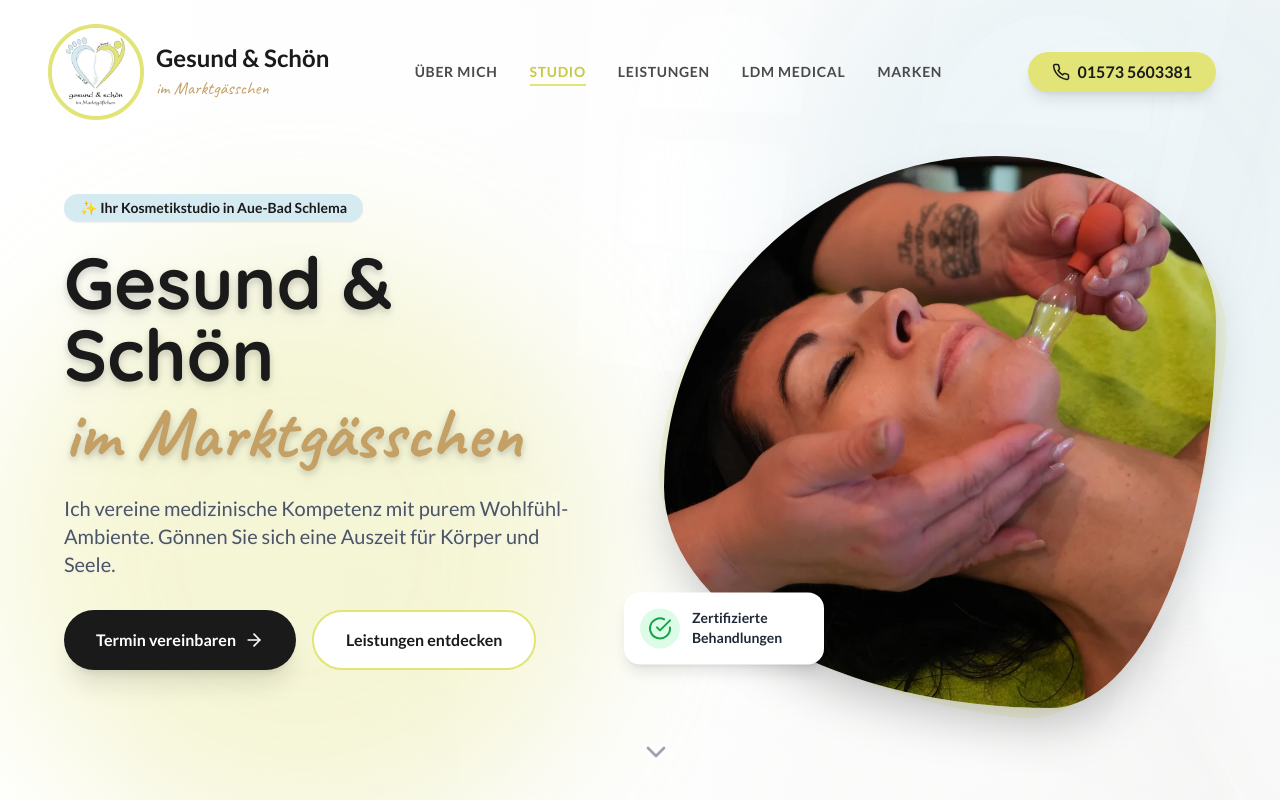
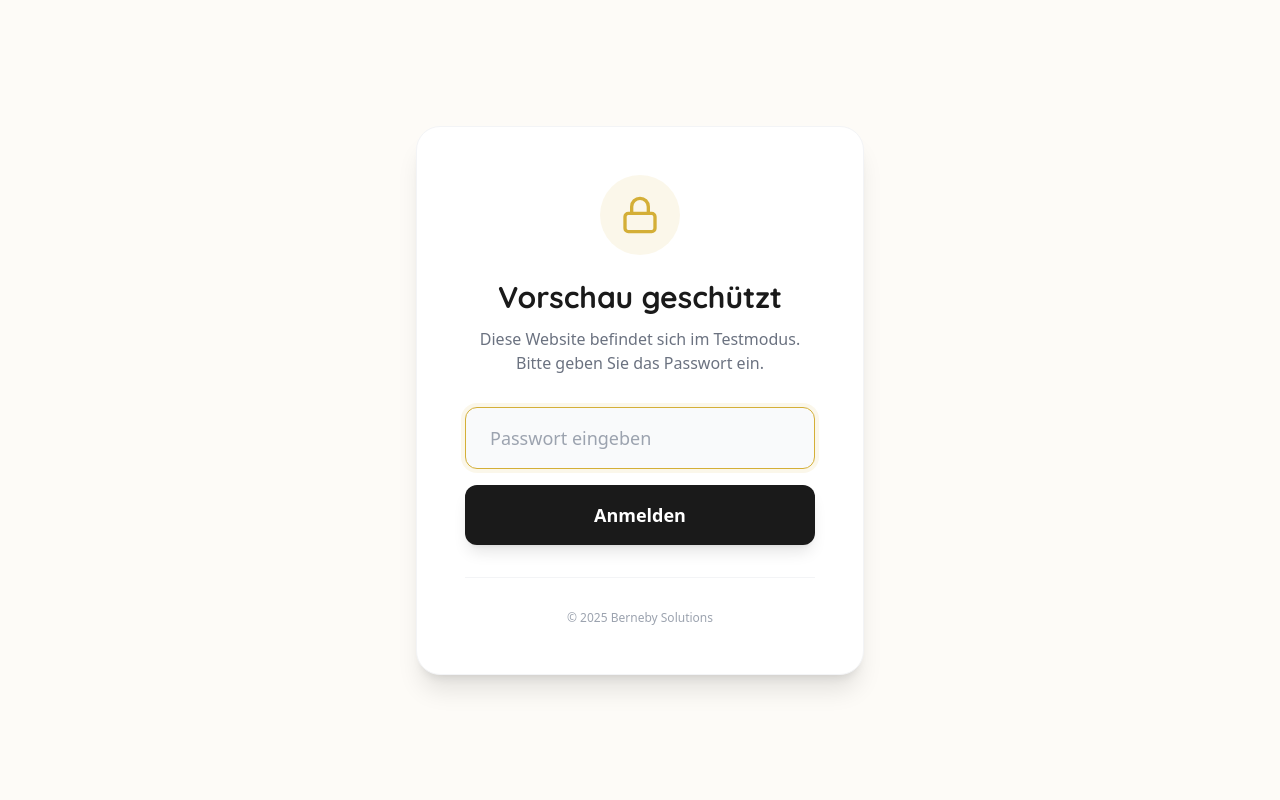
Before and after one commit to lmbernebysolutions/gesund6schoen, a React (Vite) app: page / in a window 1280 px wide. Shown: the top 800 px of the page. Built offline with nearby package versions, Linux system fonts and the light colour scheme.

Commit message:
Feat: Add Password Protection for Vercel Preview

```diff
--- /dev/null
+++ b/src/components/PasswordProtection.jsx
@@ -0,0 +1,87 @@
+import React, { useState, useEffect } from 'react';
+import { Lock } from 'lucide-react';
+
+const PasswordProtection = ({ children }) => {
+  const [isAuthenticated, setIsAuthenticated] = useState(false);
+  const [password, setPassword] = useState('');
+  const [error, setError] = useState('');
+
+  useEffect(() => {
+    // Check if already authenticated in this session
+    const auth = sessionStorage.getItem('site_auth');
+    if (auth === 'true') {
+      setIsAuthenticated(true);
+    }
+  }, []);
+
+  const handleSubmit = (e) => {
+    e.preventDefault();
+    // Hardcoded password for preview protection
+    // You can change 'berneby' to any password you prefer
+    if (password === 'berneby') {
+      sessionStorage.setItem('site_auth', 'true');
+      setIsAuthenticated(true);
+      setError('');
+    } else {
+      setError('Falsches Passwort');
+    }
+  };
+
+  // If authenticated, render the actual website
+  if (isAuthenticated) {
+    return children;
+  }
+
+  // Otherwise, render the lock screen
+  return (
+    <div className="min-h-screen bg-[#FDFBF7] flex items-center justify-center px-4 font-sans">
+      <div className="bg-white p-8 md:p-12 rounded-3xl shadow-xl w-full max-w-md text-center border border-gray-100">
+        <div className="w-20 h-20 bg-[#D4AF37]/10 text-[#D4AF37] rounded-full flex items-center justify-center mx-auto mb-6">
+          <Lock size={40} />
+        </div>
+        <h2 className="text-3xl font-bold mb-3 text-[#1A1A1A]">Vorschau geschützt</h2>
+        <p className="text-gray-500 mb-8">
+          Diese Website befindet sich im Testmodus. <br/>
+          Bitte geben Sie das Passwort ein.
+        </p>
+
+        <form onSubmit={handleSubmit} className="space-y-4">
+          <div className="relative">
+            <input
+              type="password"
+              value={password}
+              onChange={(e) => {
+                setPassword(e.target.value);
+                setError('');
+              }}
+              className={`
+                w-full px-6 py-4 rounded-xl border bg-gray-50 text-lg
+                focus:border-[#D4AF37] focus:ring-4 focus:ring-[#D4AF37]/10 outline-none transition-all
+                ${error ? 'border-red-500 bg-red-50' : 'border-gray-200'}
+              `}
+              placeholder="Passwort eingeben"
+              autoFocus
+            />
+          </div>
+            {error && (
+              <div className="text-red-500 text-sm font-medium animate-shake">
+                {error}
+              </div>
+            )}
+          <button
+            type="submit"
+            className="w-full py-4 bg-[#1A1A1A] text-white rounded-xl font-bold text-lg hover:bg-black transition-all transform hover:scale-[1.02] active:scale-[0.98] shadow-lg"
+          >
+            Anmelden
+          </button>
+        </form>
+
+        <div className="mt-8 pt-8 border-t border-gray-100 text-xs text-gray-400">
+          &copy; {new Date().getFullYear()} Berneby Solutions
+        </div>
+      </div>
+    </div>
+  );
+};
+
+export default PasswordProtection;
--- a/src/main.jsx
+++ b/src/main.jsx
@@ -1,9 +1,13 @@
 import React from 'react'
 import ReactDOM from 'react-dom/client'
 import App from './App.jsx'
+import PasswordProtection from './components/PasswordProtection.jsx'
+import './styles/global.css'
 
 ReactDOM.createRoot(document.getElementById('root')).render(
   <React.StrictMode>
-    <App />
+    <PasswordProtection>
+      <App />
+    </PasswordProtection>
   </React.StrictMode>,
 )
```
